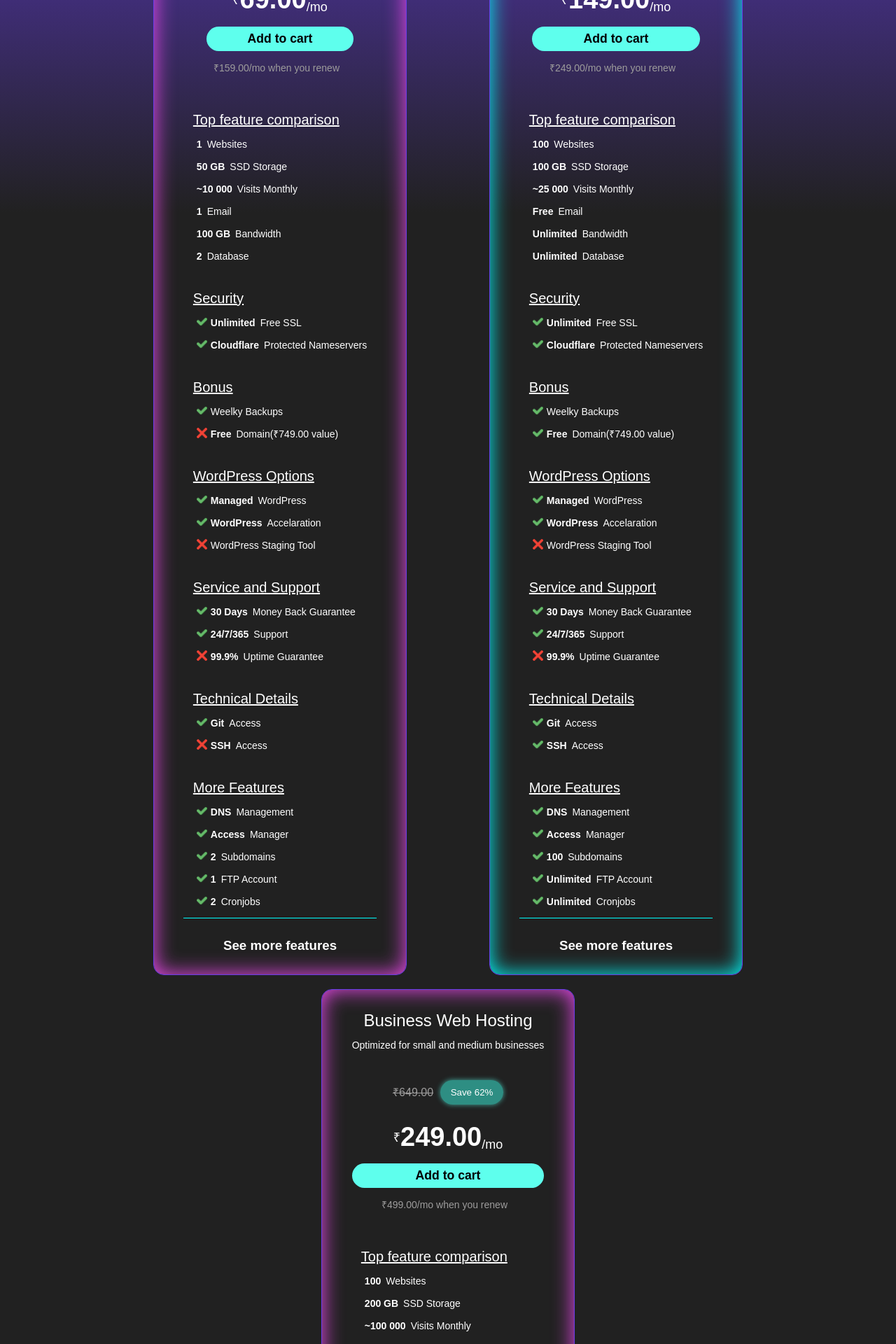
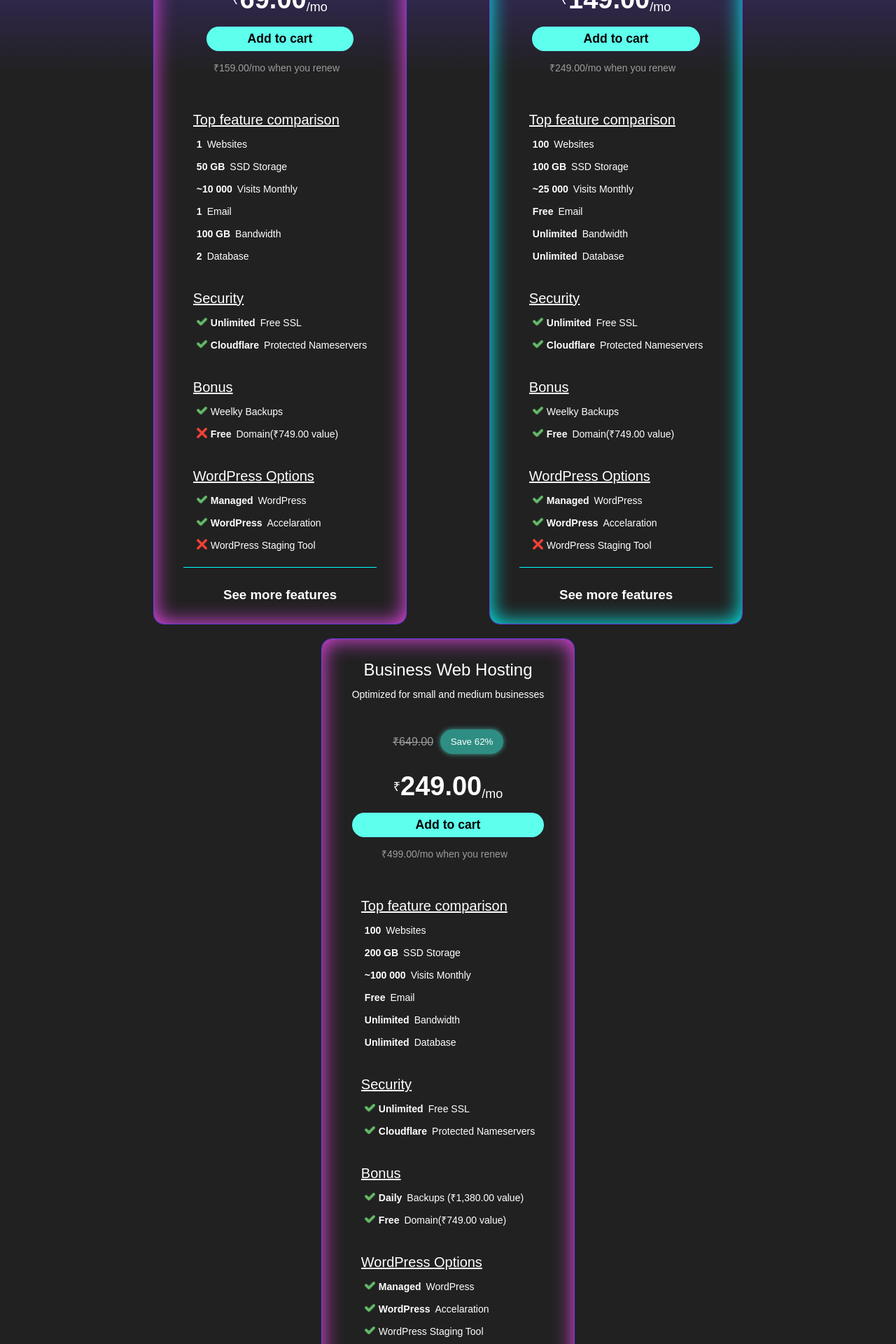
Before and after one commit to BlackWatch021/Hostinger-technical_thapa, a React (Create React App) app: page / in a window 1280 px wide. Shown: the part 2640-4560 px from the top of the page at 70% size. Built offline with nearby package versions, Linux system fonts and the light colour scheme.

Commit message:
Plans details completed

```diff
--- a/src/components/Plans/Plans.css
+++ b/src/components/Plans/Plans.css
@@ -7,6 +7,7 @@
   align-items: center;
   width: 100%;
   background: linear-gradient(to bottom, #673de6, #212121 20%);
+  cursor: default;
 }
 .plans_container > h1 {
   margin-top: 50px;
@@ -26,6 +27,7 @@
   width: 320px;
   padding: 0px 20px;
   height: auto;
+  /* height: 870px; */
   display: flex;
   flex-direction: column;
   justify-content: flex-start;
@@ -110,6 +112,8 @@
 }
 
 .plans_features {
+  overflow: hidden;
+  margin-bottom: 10px;
 }
 
 .basic_info > h4 {
--- a/src/components/Plans/Plans.js
+++ b/src/components/Plans/Plans.js
@@ -1,9 +1,25 @@
-import React from "react";
+import React, { useState } from "react";
 import "./Plans.css";
 import check from "../../images/check.png";
 import cross from "../../images/cross.png";
 
 const Plans = () => {
+  // let increaseHeight = false;
+
+  let [styleToApply, setStyleToApply] = useState({ height: "680px" });
+  let [plansHeight, setPlansHeight] = useState(false);
+
+  let classes = "plan_details";
+  const expand = () => {
+    if (plansHeight === false) {
+      setPlansHeight(true);
+      setStyleToApply({});
+    } else {
+      setPlansHeight(false);
+      setStyleToApply({ height: "680px" });
+    }
+  };
+
   return (
     <div className="plans_container">
       {/* <img src={check}></img>
@@ -31,7 +47,7 @@ const Plans = () => {
             <p className="renew">₹159.00/mo when you renew</p>
           </div>
 
-          <div className="plans_features">
+          <div className="plans_features" style={styleToApply}>
             <h6 className="features_heading">Top feature comparison</h6>
             <p>
               <b>1</b> Websites
@@ -134,7 +150,9 @@ const Plans = () => {
           </div>
 
           <div className="show_more">
-            <h3>See more features</h3>
+            <h3 onClick={expand}>
+              {plansHeight ? "See less features" : "See more features"}
+            </h3>
           </div>
         </div>
 
@@ -159,7 +177,7 @@ const Plans = () => {
             <p className="renew">₹249.00/mo when you renew</p>
           </div>
 
-          <div className="plans_features">
+          <div className="plans_features" style={styleToApply}>
             <h6 className="features_heading">Top feature comparison</h6>
             <p>
               <b>100</b> Websites
@@ -262,12 +280,14 @@ const Plans = () => {
           </div>
 
           <div className="show_more">
-            <h3>See more features</h3>
+            <h3 onClick={expand}>
+              {plansHeight ? "See less features" : "See more features"}
+            </h3>
           </div>
         </div>
 
         {/* Card 3 */}
-        <div className="plan_details">
+        <div className={classes}>
           <div className="basic_info">
             <h2>Business Web Hosting</h2>
             <p className="description">
@@ -289,7 +309,7 @@ const Plans = () => {
             <p className="renew">₹499.00/mo when you renew</p>
           </div>
 
-          <div className="plans_features">
+          <div className="plans_features" style={styleToApply}>
             <h6 className="features_heading">Top feature comparison</h6>
             <p>
               <b>100</b> Websites
@@ -392,7 +412,9 @@ const Plans = () => {
           </div>
 
           <div className="show_more">
-            <h3>See more features</h3>
+            <h3 onClick={expand}>
+              {plansHeight ? "See less features" : "See more features"}
+            </h3>
           </div>
         </div>
       </div>
```
